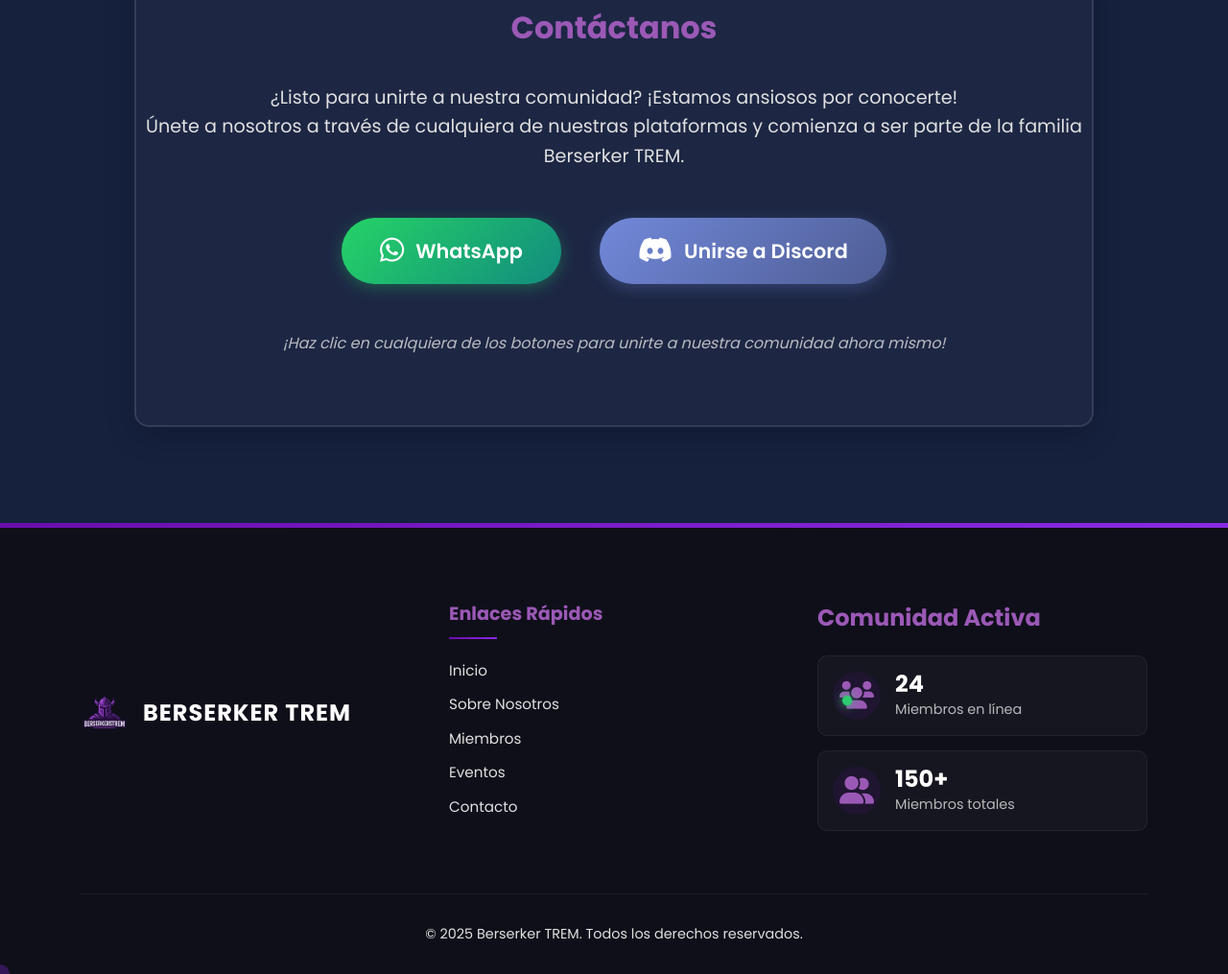
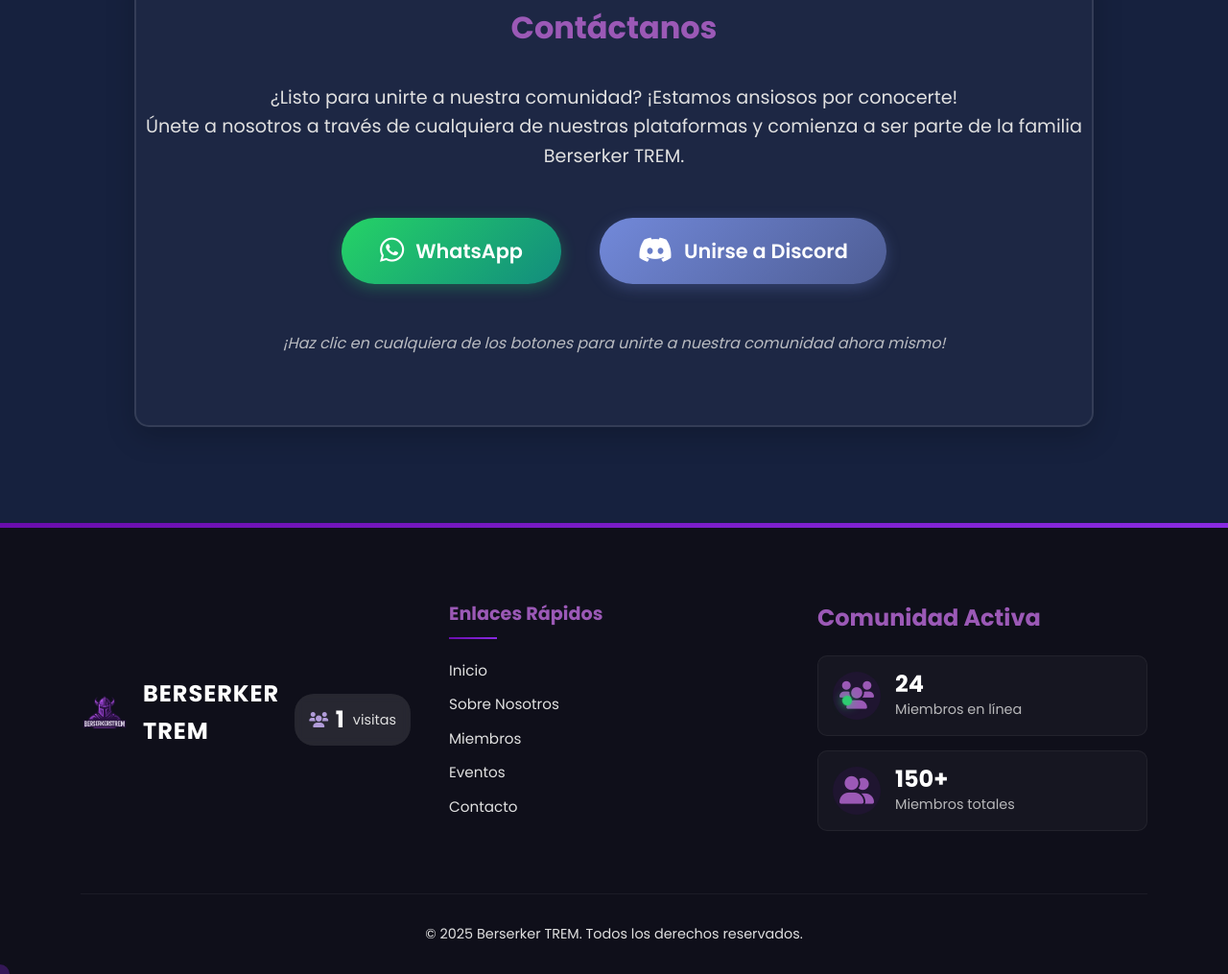
Before and after one commit to JARLOK46/Berserker_TREM, a plain HTML site: page index.html in a window 1280 px wide. Shown: the part 3799-4814 px from the top of the page at 96% size. Drawn offline with Linux system fonts and the light colour scheme.

Commit message:
Actualizacion de contador de visitas

```diff
--- a/css/styles.css
+++ b/css/styles.css
@@ -1283,6 +1283,31 @@
     }
 }
 
+/* Estilos para el contador de visitas */
+.visit-counter {
+    margin-top: 15px;
+    display: flex;
+    align-items: center;
+    gap: 8px;
+    font-size: 0.9rem;
+    color: var(--text-secondary);
+    background: rgba(255, 255, 255, 0.1);
+    padding: 8px 15px;
+    border-radius: 20px;
+    backdrop-filter: blur(5px);
+    transition: var(--transition);
+}
+
+.visit-counter i {
+    color: var(--accent-color);
+    font-size: 1rem;
+}
+
+.visit-counter:hover {
+    transform: translateY(-2px);
+    box-shadow: 0 5px 15px rgba(0, 0, 0, 0.1);
+}
+
 @media (max-width: 768px) {
     .menu-toggle {
         display: flex;
--- a/index.html
+++ b/index.html
@@ -259,6 +259,10 @@
                 <div class="footer-logo">
                     <img src="img/Icono_Berserker.png" alt="Berserker TREM">
                     <span>BERSERKER TREM</span>
+                    <div class="visit-counter">
+                        <i class="fas fa-users"></i>
+                        <span id="visitCount">0</span> visitas
+                    </div>
                 </div>
                 <div class="footer-links">
                     <h4>Enlaces Rápidos</h4>
--- a/js/main.js
+++ b/js/main.js
@@ -1,3 +1,27 @@
+// Función para actualizar el contador de visitas
+function updateVisitCounter() {
+    let visitCount = localStorage.getItem('visitCount');
+
+    if (visitCount === null) {
+        // Primera visita
+        visitCount = 1;
+    } else {
+        // Incrementar el contador
+        visitCount = parseInt(visitCount) + 1;
+    }
+
+    // Guardar el nuevo contador
+    localStorage.setItem('visitCount', visitCount);
+
+    // Mostrar el contador
+    const visitCountElement = document.getElementById('visitCount');
+    if (visitCountElement) {
+        visitCountElement.textContent = visitCount.toLocaleString('es-ES');
+    }
+
+    return visitCount;
+}
+
 // Esperar a que el DOM esté completamente cargado
 document.addEventListener('DOMContentLoaded', function() {
     // Variables globales
@@ -12,6 +36,9 @@
 
     // Ocultar loader cuando la página esté completamente cargada
     window.addEventListener('load', function() {
+        // Actualizar el contador de visitas solo una vez cuando la página esté completamente cargada
+        updateVisitCounter();
+
         setTimeout(function() {
             loader.classList.add('hidden');
             // Aplicar animaciones después de cargar
```
